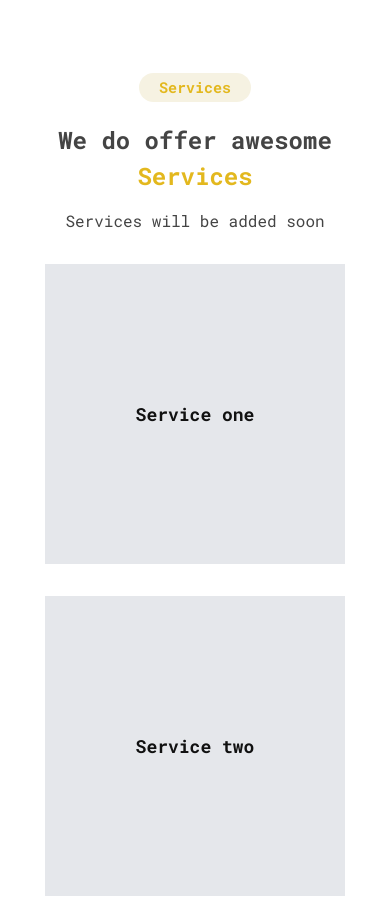
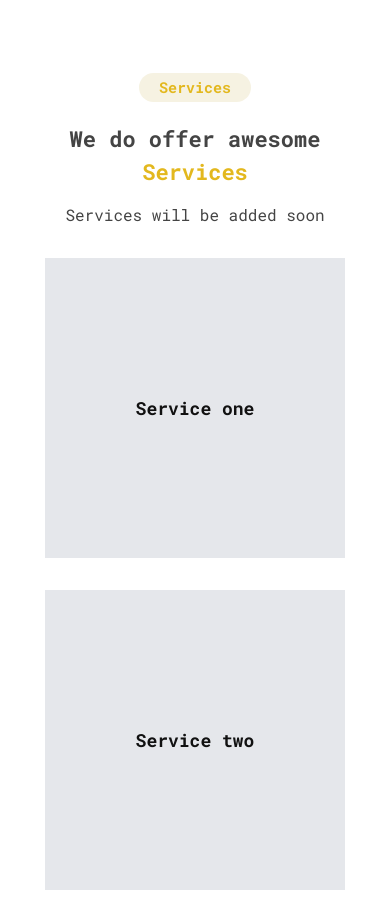
Before and after one commit to webLance24/plant-ecommerce, a React (Vite) app: page / in a window 390 px wide. Shown: the part 1602-2521 px from the top of the page. Built offline with nearby package versions, Linux system fonts and the light colour scheme; a web font is replaced by a local one.

Commit message:
feat: fix text

```diff
--- a/src/Components/Services.tsx
+++ b/src/Components/Services.tsx
@@ -37,7 +37,7 @@ function Services() {
       </div>
 
       <div className="flex justify-center items-center font-bold mt-[20px] text-center ">
-        <h1 className="text-[#444444] text-[24px] md:text-[28px] lg:text-[32px]">
+        <h1 className="text-[#444444] text-[22px] md:text-[28px] lg:text-[32px]">
           {changeLanguage === "ENG"
             ? "We do offer awesome"
             : "ჩვენ გთავაზობთ გასაოცარ"}
```
